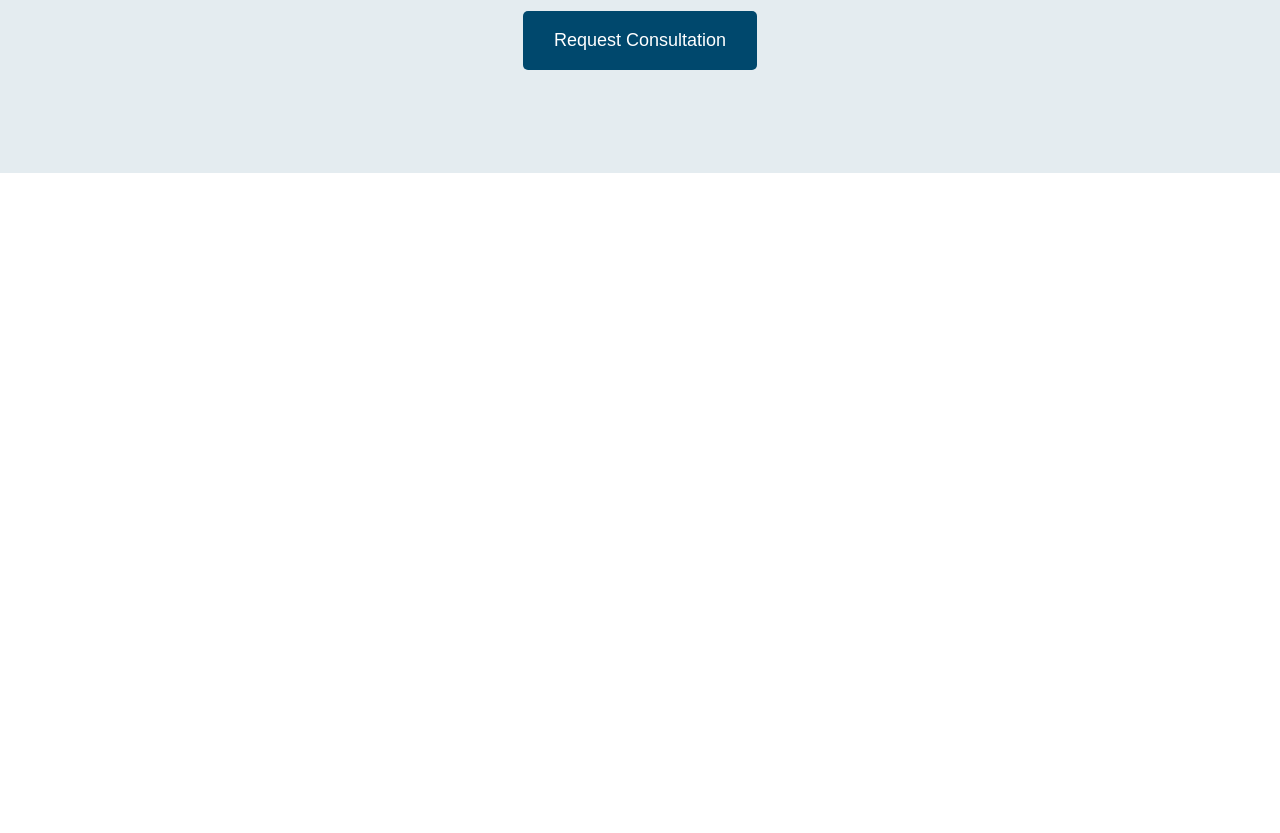
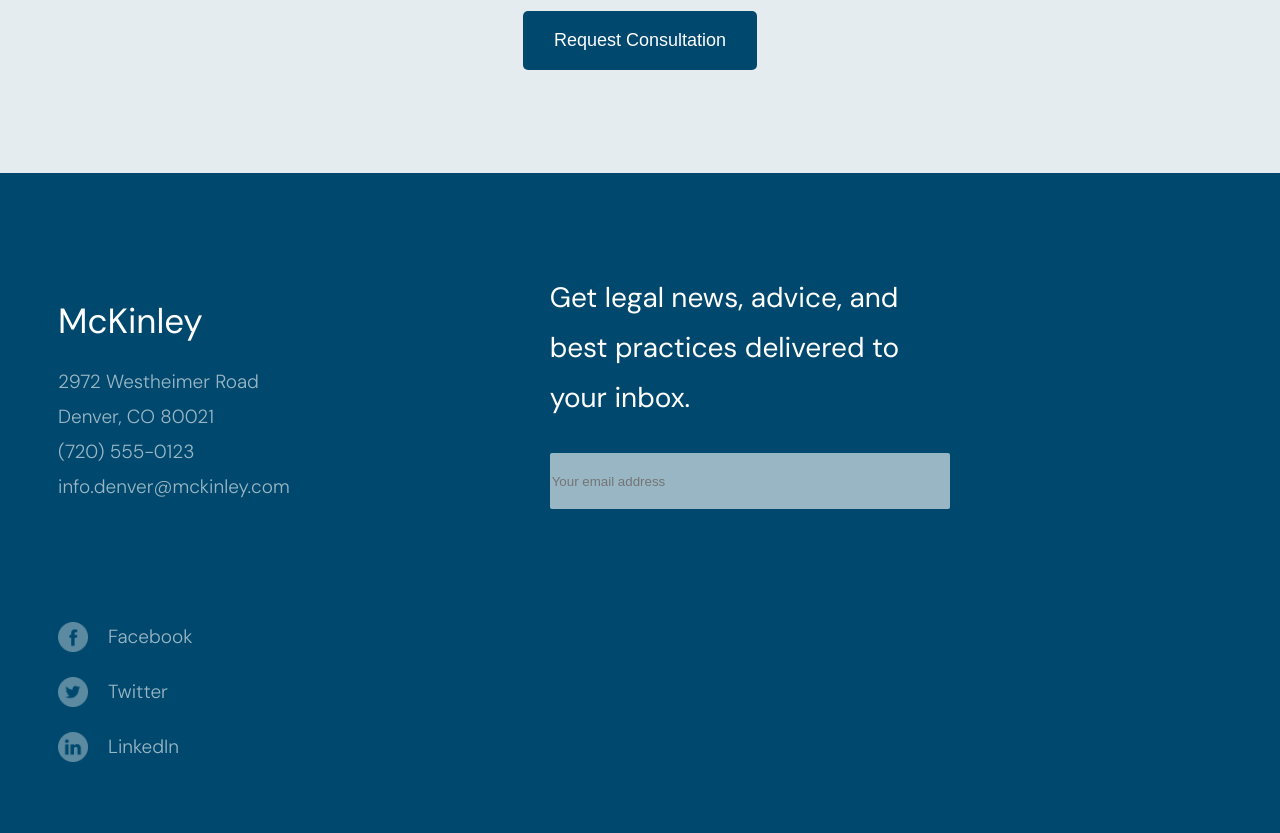
Before and after one commit to ayaulim200716-pixel/McKinley-, a website: page index.html in a window 1280 px wide. Shown: the part 4489-5322 px from the top of the page. Before the commit the page ends 4812 px from the top, so only its background shows below. Drawn offline with nearby package versions, Linux system fonts and the light colour scheme; files that its build step writes are made by us from their sources; a web font is replaced by a local one.

Commit message:
contact section

```diff
--- a/index.html
+++ b/index.html
@@ -157,6 +157,33 @@
                 </div>
             </div>
         </section>
+
+        <section class="contact-section">
+            <div class="container">
+                <div class="contact">
+                    <div class="contact__wrapper">
+                       <div class="contact__wrapper-inform inform">
+                           <h2 class="inform__title">McKinley</h2>
+                           <p class="inform__info">2972 Westheimer Road</p>
+                           <p class="inform__info">Denver, CO 80021</p>
+                           <p class="inform__info">(720) 555-0123</p>
+                           <a href="#" class="inform__mail">info.denver@mckinley.com</a>
+                        </div>
+
+                        <div class="contact__wrapper-content content">
+                            <h2 class="content__title">Get legal news, advice, and best practices delivered to your inbox.</h2>
+                            <input type="email" placeholder="Your email address" class="content__input">
+                        </div>
+                    </div>
+
+                    <div class="contact__socials">
+                        <a href="#" class="contact__socials-link"><img src="assets/facebook.png" alt="social" class="contact__socials-icon">Facebook</a>
+                        <a href="#" class="contact__socials-link"><img src="assets/twitter.png" alt="social" class="contact__socials-icon">Twitter</a>
+                        <a href="#" class="contact__socials-link"><img src="assets/linkedin.png" alt="social" class="contact__socials-icon">LinkedIn</a>
+                    </div>
+                </div>
+            </div>
+        </section>
     </main>
 </body>
 </html>
--- a/styles/_advice.scss
+++ b/styles/_advice.scss
@@ -4,7 +4,7 @@
 
 .advice {
     background-color: v.$color-lgr;
-    padding: 200px 0;
+    padding: 200px 0 0 0;
     margin: 150px 0;
     width: 100%;
     height: 545px;
--- /dev/null
+++ b/styles/_contact.scss
@@ -0,0 +1,80 @@
+@use 'variables' as v;
+@use 'mixins' as m;
+@use 'placeholder';
+
+.contact {
+    margin: -150px 0;
+    padding: 100px 58px;
+    width: 100%;
+    height: 660px;
+    background-color: v.$color_blue;
+    &__wrapper {
+        @include m.d-flex (space-between, center);
+
+        &-inform {
+            .inform {
+                &__title {
+                    @include m.font (35px, 400, v.$color_white);
+                    margin: 20px 0;
+                }
+                &__info {
+                    @include m.font (19px, 300, v.$color_white);
+                    line-height: 35px;
+                    font-family: "DM Sans", serif;
+                    opacity: .6;
+                }
+                &__mail {
+                    @include m.font (19px, 300, v.$color_white);
+                    line-height: 35px;
+                    font-family: "DM Sans", serif;
+                    opacity: .6;
+                    &:hover {
+                        cursor: pointer;
+                        opacity: 1;
+                    }
+                }
+            }
+        }
+
+        &-content {
+            position: relative;
+            .content {
+                &__title {
+                    @include m.font (28px, 400, v.$color_white);
+                    line-height: 50px;
+                    margin: 0 260px;
+                }
+                &__input {
+                    width: 400px;
+                    height: 56px;
+                    background-color: #99B6C5;
+                    border: none;
+                    border-radius: 2px;
+                    margin: 30px 0 0 260px;
+                }
+            }
+        }
+    }
+
+    &__socials {
+        margin: 100px 0;
+        @include m.d-flex (start,start,nowrap,column,0,0);
+        &-link {
+           @include m.font (19px, 300, v.$color_white);
+           @include m.d-flex (start, center, nowrap, row, 20px, 10px);
+           margin: 10px 0;
+           line-height: 35px;
+           font-family: "DM Sans", serif;
+           opacity: .6;
+           &:hover {
+               cursor: pointer;
+               opacity: 1;
+           }
+        }
+        &-icon {
+            width: 30px;
+            height: 30px;
+            object-fit: contain;
+        }
+    }
+}
--- a/styles/_importer.scss
+++ b/styles/_importer.scss
@@ -7,3 +7,4 @@
 @forward 'team';
 @forward 'article';
 @forward 'advice';
+@forward 'contact';
```
